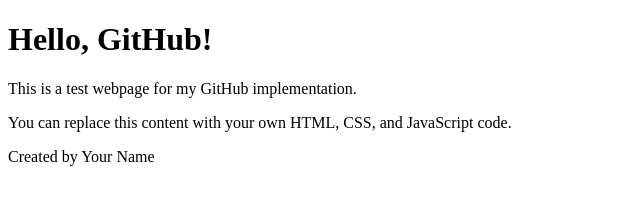
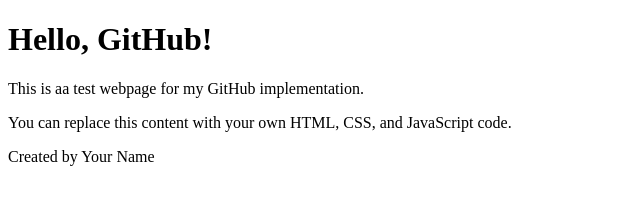
Before and after one commit to Abeshikemi/github-test, a plain HTML site: page index.html in a window 1280 px wide. Shown: the full height of the page, 0-640 px from the left. Drawn offline with Linux system fonts and the light colour scheme.

Commit message:
Update index.html

```diff
--- a/index.html
+++ b/index.html
@@ -11,7 +11,7 @@
     </header>
 
     <main>
-        <p>This is a test webpage for my GitHub implementation.</p>
+        <p>This is aa test webpage for my GitHub implementation.</p>
         <p>You can replace this content with your own HTML, CSS, and JavaScript code.</p>
     </main>
 
```
